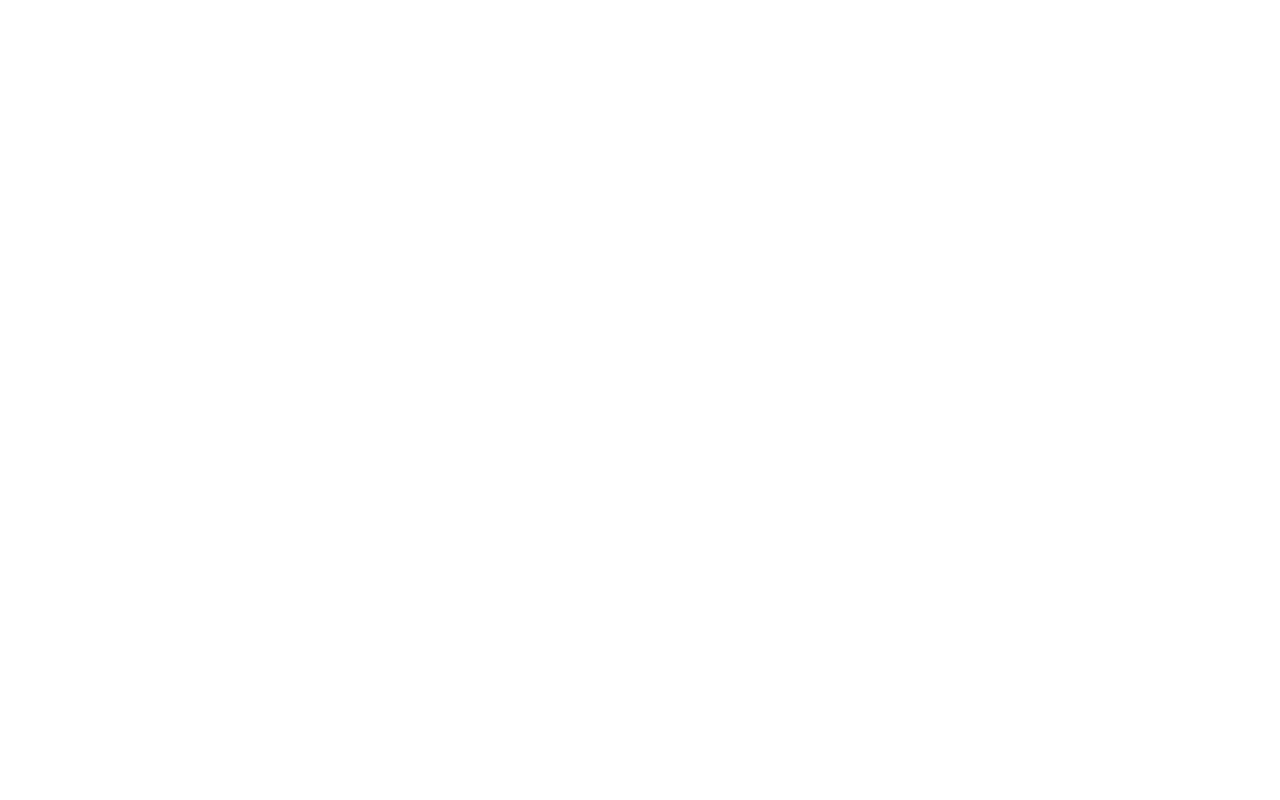
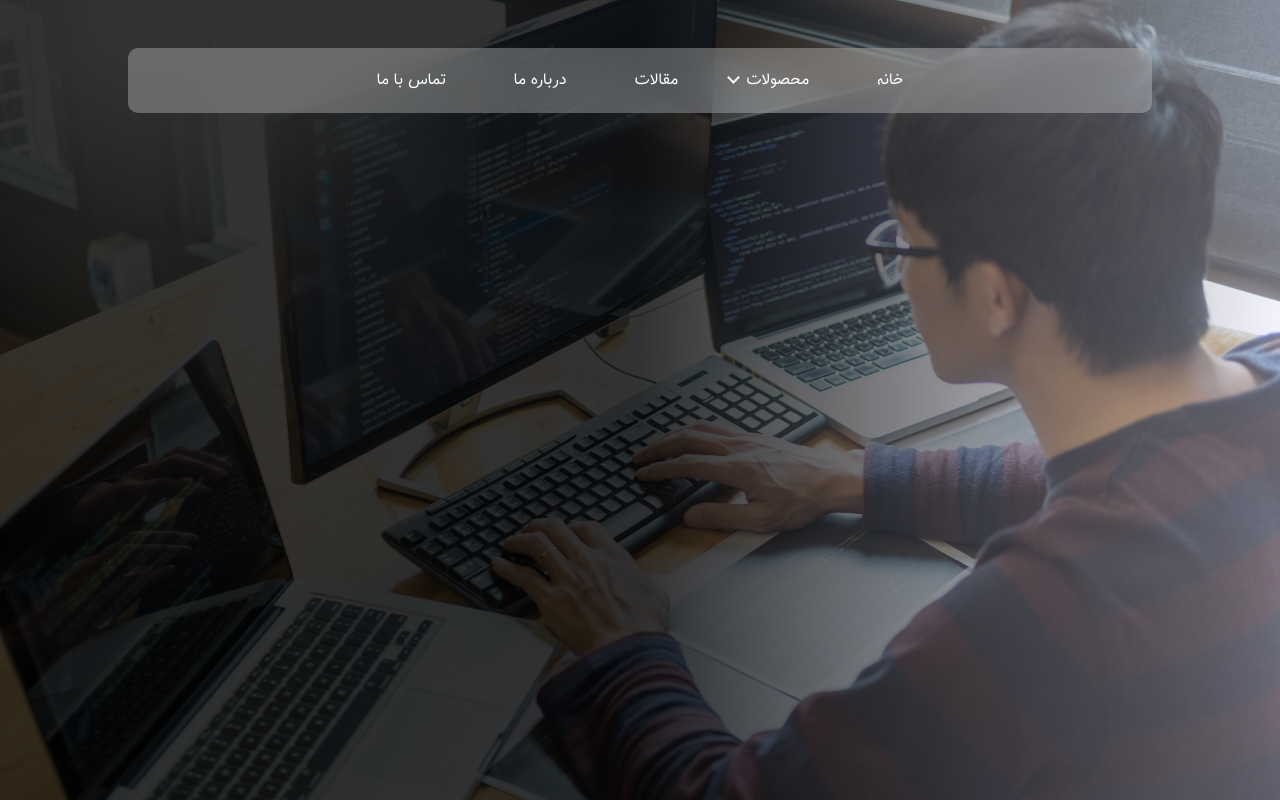
Before and after one commit to amiralidashtbani/Mini-Project-Menu-Drop-Down, a plain HTML site: page index.html in a window 1280 px wide. Drawn offline with Linux system fonts and the light colour scheme.

Commit message:
coding the menu section

```diff
--- a/css/style.css
+++ b/css/style.css
@@ -8,3 +8,143 @@
     margin: 0;
     box-sizing: border-box;
 }
+
+body {
+    font-family: Tanha;
+}
+
+.header-section {
+    background-image: url(../img/background.jpg);
+    background-repeat: no-repeat;
+    background-size: cover;
+    width: 100%;
+    height: 100vh;
+    position: relative;
+}
+
+.header-section::before {
+    content: '';
+    position: absolute;
+    top: 0;
+    right: 0;
+    left: 0;
+    width: 100%;
+    height: 100%;
+    background-image: linear-gradient(to right, rgba(0,0,0,0.8) 50% , rgba(233,233,2333,0.4));
+    z-index: 1;
+}
+
+.container {
+    width: 80%;
+    height: 100px;
+    margin: 0 auto;
+    padding-top: 3rem;
+    position: relative;
+    z-index: 1;
+}
+
+.header-container{
+    background-color: rgba(239, 239, 239,0.3);
+    backdrop-filter: blur(20px);
+    border-radius: 10px;
+    color: #fff;
+}
+.header-nav {
+    display: flex;
+    align-items: center;
+    justify-content: center;
+    gap: 3rem;
+    color: #fff;
+}
+
+ul {
+    list-style-type: none;
+}
+
+a {
+    text-decoration: none;
+    color: #fff
+}
+
+.item {
+    padding: 18px 10px;
+}
+
+.item::after {
+    transition: transform 0.3s;
+    content: '';
+    border-bottom: 2px solid #f6364b;
+    display: block;
+    transform: scaleX(0);
+}
+
+.item:hover::after {
+    transform: scaleX(1);
+}
+
+.menu {
+    position: relative;
+    transition: all 0.5s;
+}
+
+.menu::before {
+    content: '';
+    display: block;
+    border-bottom: 2px solid #fff;
+    border-right: 2px solid #fff;
+    width: 7px;
+    height: 7px;
+    position: absolute;
+    right: 98%;
+    top: 38%;
+    transform: rotate(45deg);
+    transition: transform 0.4s;
+}
+
+.menu:hover::before {
+    transform: rotate(225deg);
+}
+
+.sub-menu {
+    position: absolute;
+    background-color: rgba(239, 239, 239,0.3);
+    width: 150px;
+    border-radius: 10px;
+    top: 100%;
+    right: -10px;
+    display: none;
+
+}
+
+.menu-item , .menu-item-sub {
+    padding: 12px;
+}
+
+.menu-item:hover {
+    background-color: #eee;
+    color: #000;
+}
+
+.menu-item-sub:hover {
+    background-color: #eee;
+    color: #000;
+}
+
+.menu:hover .sub-menu {
+    display: block;
+}
+
+.sub-menu2 {
+    position: absolute;
+    background-color: rgba(239, 239, 239,0.3);
+    width: 150px;
+    border-radius: 10px;
+    top: 50%;
+    right: 150px;
+    color: #fff;
+    display: none;
+}
+
+.i2:hover .sub-menu2{
+    display: block;
+}
--- a/index.html
+++ b/index.html
@@ -1,5 +1,5 @@
 <!DOCTYPE html>
-<html lang="en">
+<html lang="en" dir="rtl">
 <head>
     <meta charset="UTF-8">
     <meta name="viewport" content="width=device-width, initial-scale=1.0">
@@ -7,6 +7,28 @@
     <title>Mini Project Menu Drop Down</title>
 </head>
 <body>
-
+    <header class="header-section">
+        <div class="container">
+            <div class="header-container">
+                <ul class="header-nav">
+                    <li class="item"><a href="#"> خانه </a></li>
+                    <li class="item menu"><a href="#"> محصولات </a>
+                        <ul class="sub-menu">
+                            <li class="menu-item i1">دوره های آنلاین</li>
+                            <li class="menu-item i2">پکیج های آموزشی
+                                <ul class="sub-menu2">
+                                    <li class="menu-item-sub">آموزش html</li>
+                                    <li class="menu-item">آموزش css</li>
+                                </ul>
+                            </li>
+                        </ul>
+                    </li>
+                    <li class="item"><a href="#"> مقالات </a></li>
+                    <li class="item"><a href="#"> درباره ما </a></li>
+                    <li class="item"><a href="#"> تماس با ما </a></li>
+                </ul>
+            </div>
+        </div>
+    </header>
 </body>
 </html>
```
